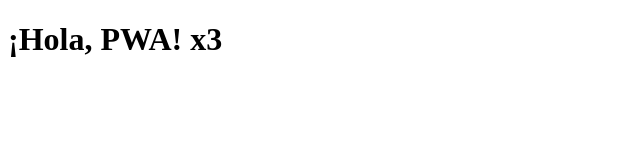
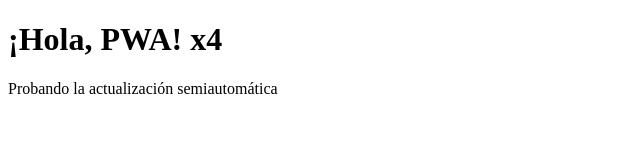
Before and after one commit to Arceniss/Prueba1-de-PWA, a plain HTML site: page index.html in a window 1280 px wide. Shown: the whole page, without its empty margins (0-640 px from the left). Drawn offline with Linux system fonts and the light colour scheme.

Commit message:
Update index.html

```diff
--- a/index.html
+++ b/index.html
@@ -8,6 +8,7 @@
     <meta name="theme-color" content="#ffffff">
 </head>
 <body>
-    <h1>¡Hola, PWA! x3</h1>
+    <h1>¡Hola, PWA! x4</h1>
+    <p>Probando la actualización semiautomática</p>
 </body>
 </html>
```
